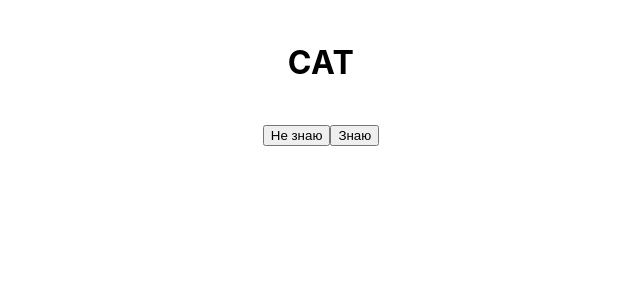
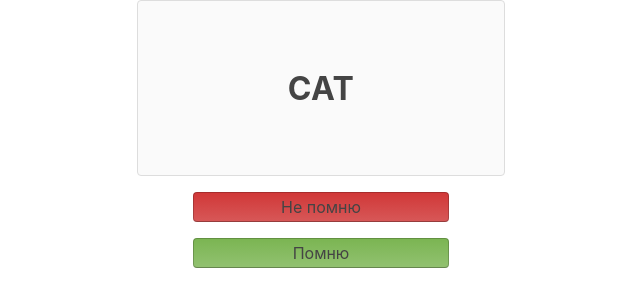
Before and after one commit to wictory13/web-flashcards, a React (Create React App) app: page /check/1/1/1 in a window 1280 px wide. Shown: the top 306 px of the page, without its empty margins (319-959 px from the left). Built offline with nearby package versions, Linux system fonts and the light colour scheme.

Commit message:
дизайн режима Check

```diff
--- a/src/Card.css
+++ b/src/Card.css
@@ -17,6 +17,10 @@
     color: #444;
     border: 1px solid #ddd;
     border-radius: 4px;
+}
+
+.check {
+    padding: 25px 150px;
 }
 
 ul{
@@ -89,7 +93,13 @@ p{
     background-image: -webkit-linear-gradient(top,#fff,#eee);
     background-image: linear-gradient(to bottom,#fff,#eee);
     border-radius: 4px;
-    text-shadow: 0 1px 0 #fff;
+
+}
+
+.uk-width-1-1:hover {
+    background: -webkit-linear-gradient(bottom, rgba(0,0,0,.3) , #eee 50%, #eee 50%);
+    background: -o-linear-gradient(bottom, rgba(0,0,0,.3) , #eee 50%, #eee 50%);
+    background: linear-gradient(to bottom, rgba(0,0,0,.3) , #eee 50%, #eee 50%);
 }
 
 .uk-width-1-1 {
--- a/src/Card.js
+++ b/src/Card.js
@@ -42,8 +42,10 @@ class Card extends React.Component {
             </div>
             </div>
         }
-        return (<div className="card">
-            {curWord}
+        return (<div className="card" >
+            <div className="uk-panel-box check">
+                {curWord}
+                </div>
         </div>)
 
     }
--- a/src/CollectionForWork.css
+++ b/src/CollectionForWork.css
@@ -10,6 +10,35 @@
 
     background-image: -webkit-linear-gradient(top,#DECDA5,#DECDA0);
     background-image: linear-gradient(to bottom,#DECDA5,#DECD8F);
+}
+.uk-width-1-2:hover {
+    background: -webkit-linear-gradient(bottom, #c4a95d, #DECE8F 50%, #DECDA5 50%);
+    background: -o-linear-gradient(bottom, #c4a95d, #DECE8F 50%, #DECDA5 50%);
+    background: linear-gradient(to bottom,#c4a95d, #DECE8F 50%, #DECDA5 50%);
+}
+
+.no {
+    width: 20%;
+
+    background-image: -webkit-linear-gradient(top,rgba(198, 3, 3, 0.79), rgba(198, 3, 3, 0.65));
+    background-image: linear-gradient(to bottom, rgba(198, 3, 3, 0.79), rgba(198, 3, 3, 0.65));
+}
+.no:hover {
+    background: -webkit-linear-gradient(bottom, rgba(198, 3, 3, 0.91), rgba(198, 3, 3, 0.84) 50%, rgba(198, 3, 3, 0.8) 50%);
+    background: -o-linear-gradient(bottom, rgba(198, 3, 3, 0.91), rgba(198, 3, 3, 0.84) 50%, rgba(198, 3, 3, 0.8) 50%);
+    background: linear-gradient(to bottom, rgba(198, 3, 3, 0.91), rgba(198, 3, 3, 0.84) 50%, rgba(198, 3, 3, 0.8) 50%);
+}
+
+.yes {
+    width: 20%;
+
+    background-image: -webkit-linear-gradient(top, rgba(89, 163, 37, 0.79), rgba(89, 163, 37, 0.64));
+    background-image: linear-gradient(to bottom, rgba(89, 163, 37, 0.79), rgba(89, 163, 37, 0.64));
+}
+.yes:hover {
+    background: -webkit-linear-gradient(bottom, rgb(89, 163, 37), rgba(89, 163, 37, 0.89) 50%, rgba(89, 163, 37, 0.85) 50%);
+    background: -o-linear-gradient(bottom,rgb(89, 163, 37), rgba(89, 163, 37, 0.89) 50%, rgba(89, 163, 37, 0.9) 50%);
+    background: linear-gradient(to bottom, rgb(89, 163, 37), rgba(89, 163, 37, 0.89) 50%, rgba(89, 163, 37, 0.86) 50%);
 }
 
 .first{
@@ -41,3 +70,16 @@
     box-shadow: inset 0 -60px 0 #40382D, 2px 2px 3px rgba(0,0,0,0.3);
     color: #DECDA5;
 }
+
+#gameover.death {
+    background: #CEA640;
+    color: #FFF79A;
+    -webkit-margin-after: 20%;
+}
+#gameover {
+    display: block;
+    font-family: 'Roboto', sans-serif;
+    padding: 3vmin;
+    font-size: 3vmin;
+    font-weight: 700;
+}
--- a/src/CollectionForWork.js
+++ b/src/CollectionForWork.js
@@ -62,8 +62,9 @@ class CollectionForWork extends Component {
         if(this.state.endCheck){
             return (
                 <div>
-                    <p>Вы запомнили {this.state.score} из {this.props.match.params.count}</p>
-                    <Link to={'/'}>Ок</Link>
+                <div id="gameover"  className="death">
+                    Вы запомнили {this.state.score} из {this.props.match.params.count}</div>
+                    <Link className="link" to={'/'}>Вернуться в меню</Link>
                 </div>
             )
         }
@@ -76,7 +77,7 @@ class CollectionForWork extends Component {
                     <div id="board" className="bottom-panel-management">
                     <div id="speechBtn" className="bottom-panel-button board first" data-uk-button-checkbox
                          data-uk-tooltip="{pos:'bottom'}" >
-                        <button id="btnVoice" className="uk-button uk-width-1-2 npm run start"
+                        <button id="btnVoice" className="uk-button uk-width-1-2"
                                 onClick={(_) => this.changeIndex(-1)}> Назад
                         </button>
                     </div>
@@ -96,16 +97,39 @@ class CollectionForWork extends Component {
         if (this.state.answerUser === null){
             return (<div>
                 <Card isShow={false} word={word} curCard={curCard}/>
-                <button onClick={(_) => this.setAnswer(false)}>Не знаю</button>
-                <button onClick={(_) => this.setAnswer(true)}>Знаю</button>
+                <div id="speechBtn" className="bottom-panel-button board first" data-uk-button-checkbox
+                     data-uk-tooltip="{pos:'bottom'}" >
+                    <button id="btnVoice" className="uk-button no"
+                            onClick={(_) => this.setAnswer(false)}>Не помню
+                    </button>
+                </div>
+                <div id="speechBtn" className="bottom-panel-button" data-uk-button-checkbox
+                     data-uk-tooltip="{pos:'bottom'}" >
+                    <button id="btnVoice" className="uk-button yes"
+                            onClick={(_) => this.setAnswer(true)}>Помню
+                    </button>
+                </div>
+
             </div>)
         }
 
         return (
             <div>
                 <Card isShow={false} word={word} curCard={curCard}/>
-                <button onClick={(_) => this.nextWord(this.state.answerUser)}>Продолжить</button>
-                {this.state.answerUser ? <button onClick={(_) => this.nextWord(false)}>Ошибся</button>:''}
+                <div id="speechBtn" className="bottom-panel-button board first" data-uk-button-checkbox
+                     data-uk-tooltip="{pos:'bottom'}" >
+                    <button id="btnVoice" className="uk-button uk-width-1-2"
+                            onClick={(_) => this.nextWord(this.state.answerUser)}>Продолжить
+                    </button>
+                </div>
+                {this.state.answerUser ?
+                <div id="speechBtn" className="bottom-panel-button" data-uk-button-checkbox
+                     data-uk-tooltip="{pos:'bottom'}" >
+                    <button id="btnVoice" className="uk-button uk-width-1-2"
+                            onClick={(_) => this.nextWord(false)}>Ошибся
+                    </button>
+                </div>:''}
+
             </div>
         )
 
```
